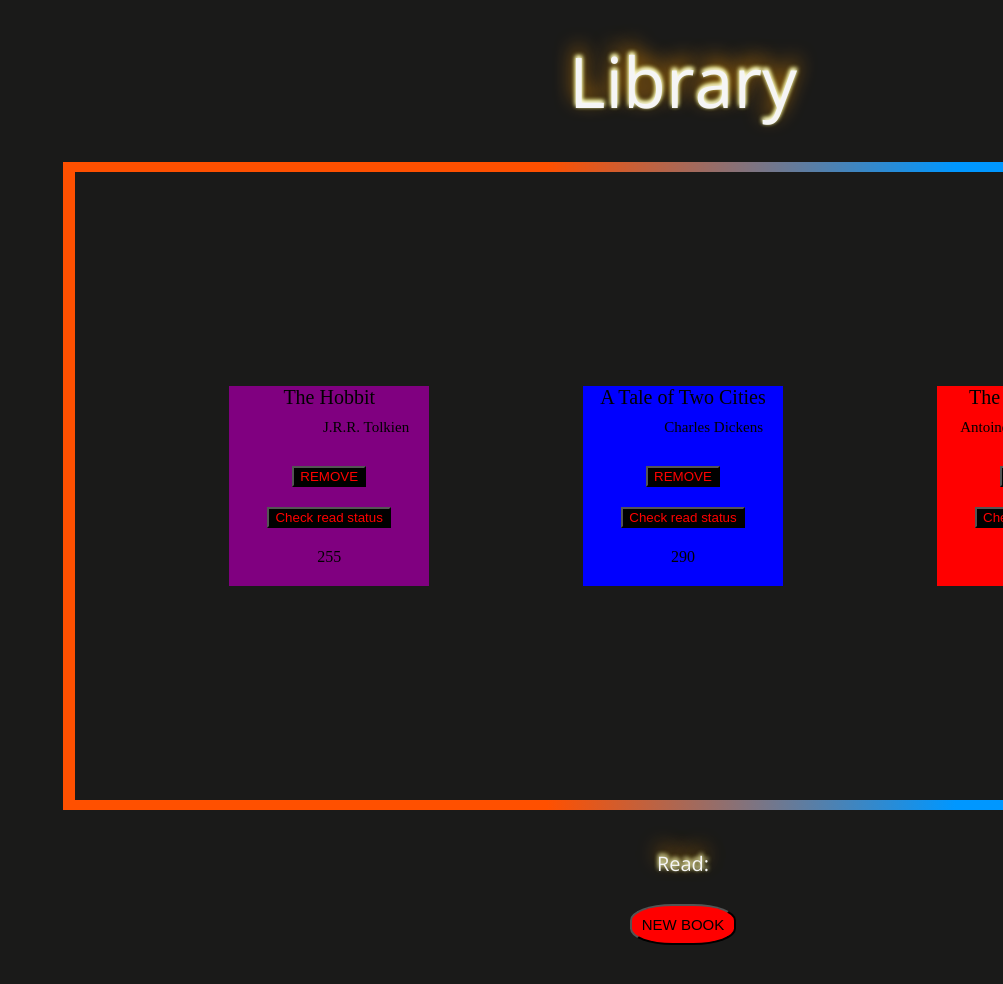
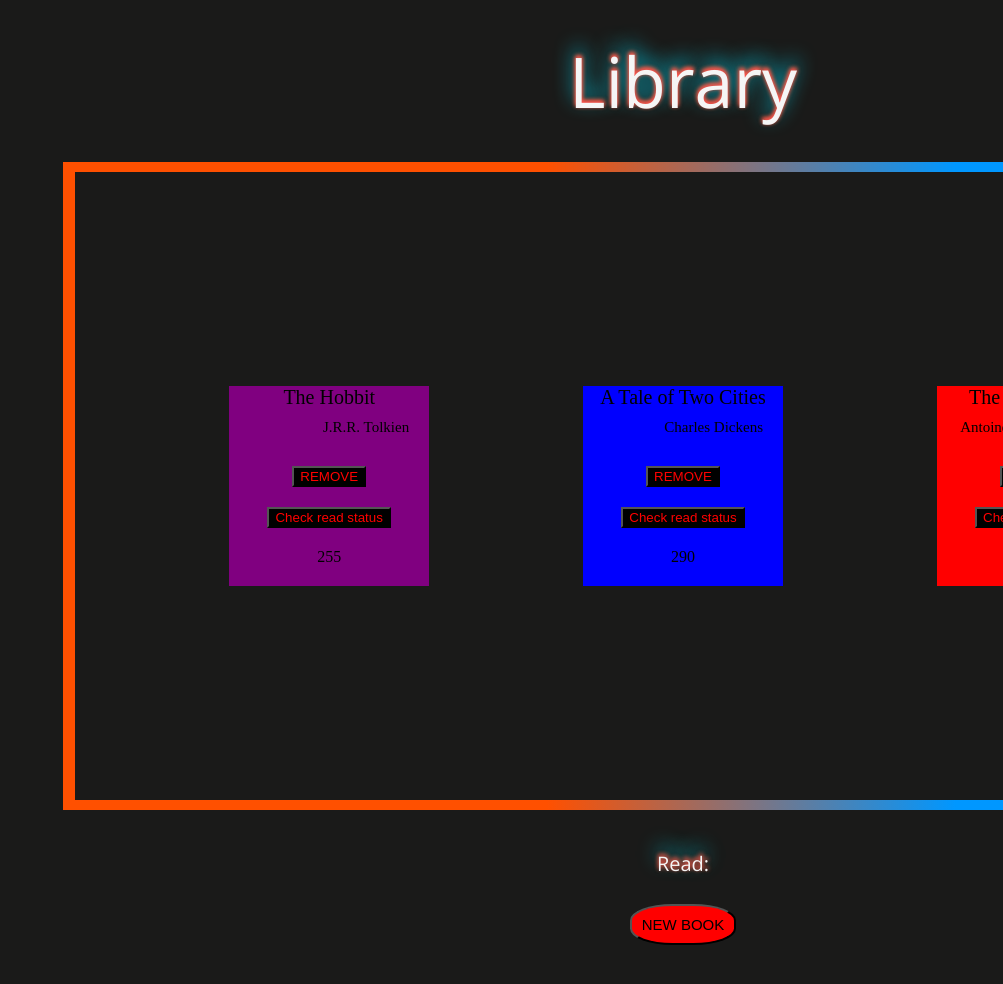
Before and after one commit to raduxc44/Library-Odin, a plain HTML site: page index.html in a window 1280 px wide. Shown: the top 984 px of the page, without its empty margins (277-1280 px from the left). Drawn offline with nearby package versions, Linux system fonts and the light colour scheme.

Commit message:
Changed the title & read counter sections colors

```diff
--- a/style.css
+++ b/style.css
@@ -18,7 +18,7 @@ header {
     height: 15%;
     font-family: 'Open Sans', sans-serif;
     color: #f5f5f5;
-    text-shadow: 0px -2px 4px #fff, 0px -2px 5px #FF3, 0px -10px 20px   #F90;
+    text-shadow: 0px -2px 4px rgb(255, 80, 80), 0px -2px 5px rgb(255, 99, 51), 0px -10px 20px   rgb(0, 225, 255);
     font-size: 70px;
     display: flex;
     justify-content: center;
@@ -153,7 +153,7 @@ header {
     height: 5%;
     font-family: 'Open Sans', sans-serif;
     color: #f5f5f5;
-    text-shadow: 0px -2px 4px #fff, 0px -2px 5px #FF3, 0px -10px 20px   #F90;
+    text-shadow: 0px -2px 4px rgb(255, 80, 80), 0px -2px 5px rgb(255, 99, 51), 0px -10px 20px   rgb(0, 225, 255);
     font-size: 20px;
     margin: 20px;
 
```
